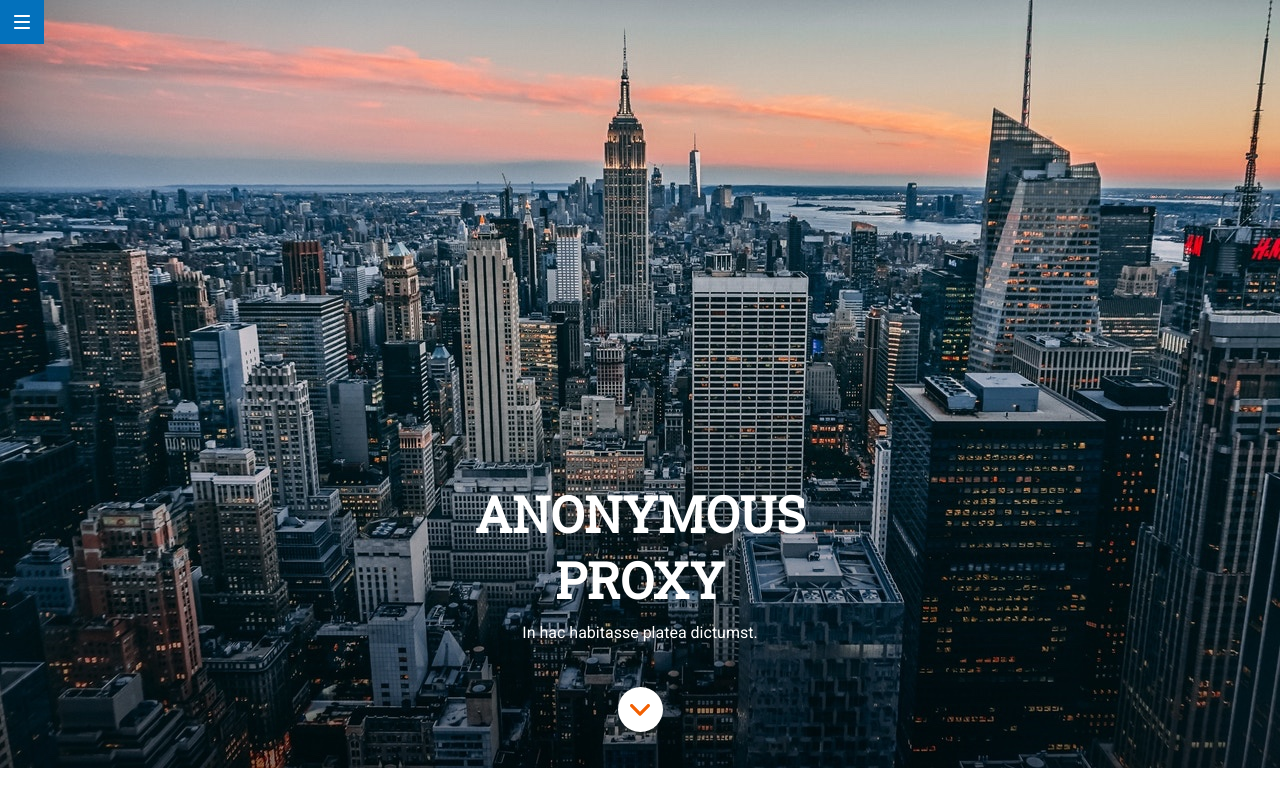
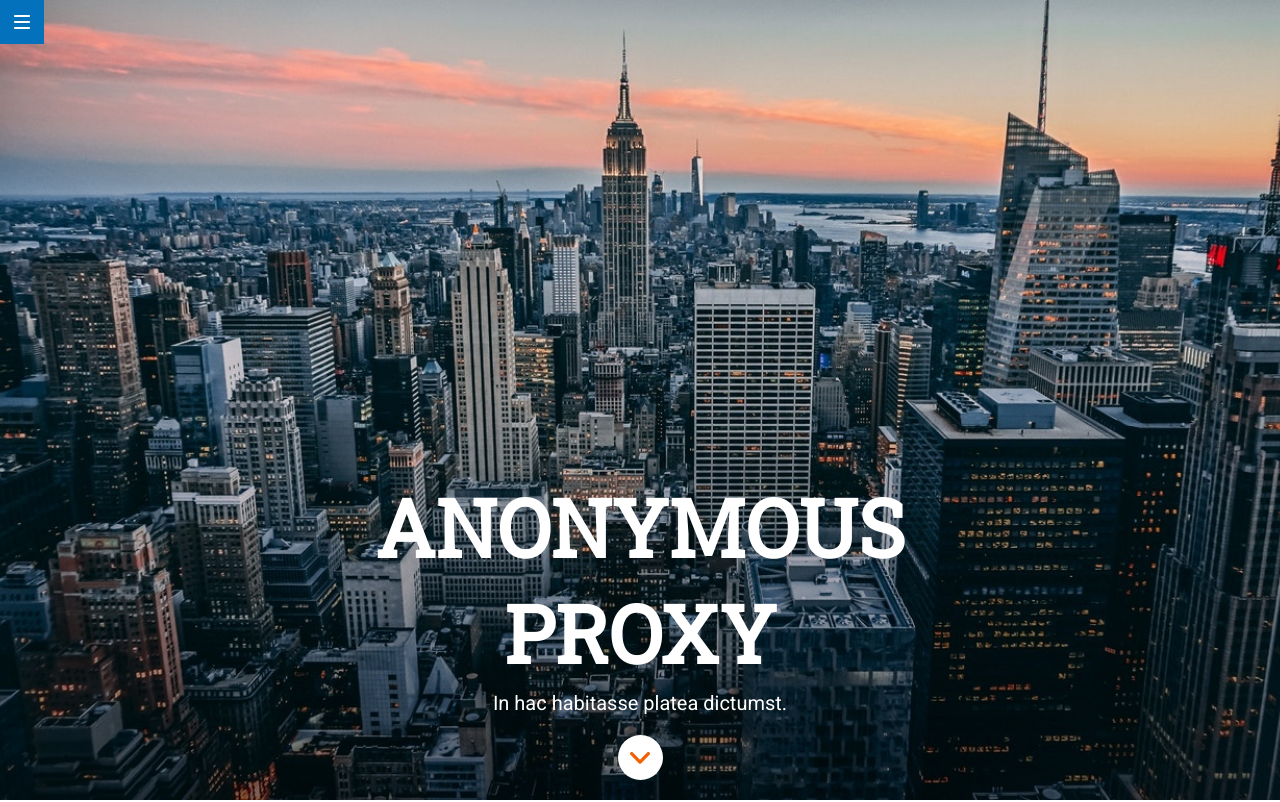
Before and after one commit to alepareyes/evaluacion-final-modulo-1-alepareyes, a website: page docs/index.html in a window 1280 px wide. Shown: the top 802 px of the page. Drawn offline with nearby package versions, Linux system fonts and the light colour scheme; files that its build step writes are made by us from their sources.

Commit message:
add header/hero responsive

```diff
--- a/_src/assets/scss/layouts/_header.scss
+++ b/_src/assets/scss/layouts/_header.scss
@@ -21,7 +21,13 @@
   margin-bottom: 53px;
 
   @media all and (min-width: 768px) and (max-width: 1200px) {
+    margin-top: 30px;
     margin-bottom: 20px;
+  }
+
+  @media all and (min-width: 1200px) {
+    margin-top: 20px;
+    margin-bottom: 5px;
   }
 }
 
@@ -37,6 +43,10 @@
   justify-content: flex-end;
   align-items: center;
 
+  @media all and (min-width: 1200px) {
+    background-size: cover;
+  }
+
   &__anonymus {
     text-transform: uppercase;
     font-size: 25px;
@@ -46,6 +56,10 @@
 
     @media all and (min-width: 768px) and (max-width: 1200px) {
       font-size: 35px;
+    }
+
+    @media all and (min-width: 1200px) {
+      font-size: 40px;
     }
   }
 
@@ -58,5 +72,10 @@
     @media all and (min-width: 768px) and (max-width: 1200px) {
       font-size: 20px;
     }
+
+    @media all and (min-width: 1200px) {
+      font-size: 20px;
+      margin-top: 5px;
+    }
   }
 }
--- a/_src/assets/scss/layouts/_reasons.scss
+++ b/_src/assets/scss/layouts/_reasons.scss
@@ -15,6 +15,12 @@
     grid-template-rows: 1fr 1fr 1fr;
     grid-gap: 45px;
     justify-content: center;
+
+    @media all and (min-width: 768px) and (max-width: 1200px) {
+      padding: 0 45px 0 45px;
+      grid-template-rows: 80px;
+      grid-template-columns: 1fr 1fr 1fr;
+    }
   }
 }
 
--- a/_src/assets/scss/layouts/_tips.scss
+++ b/_src/assets/scss/layouts/_tips.scss
@@ -2,6 +2,9 @@
   padding: 15px;
   background: $whiteColor;
 
+  @media all and (min-width: 768px) and (max-width: 1200px) {
+    padding: 0 45px 0 45px;
+  }
   &__minititle {
     margin-top: 30px;
     color: $blueColor;
```
